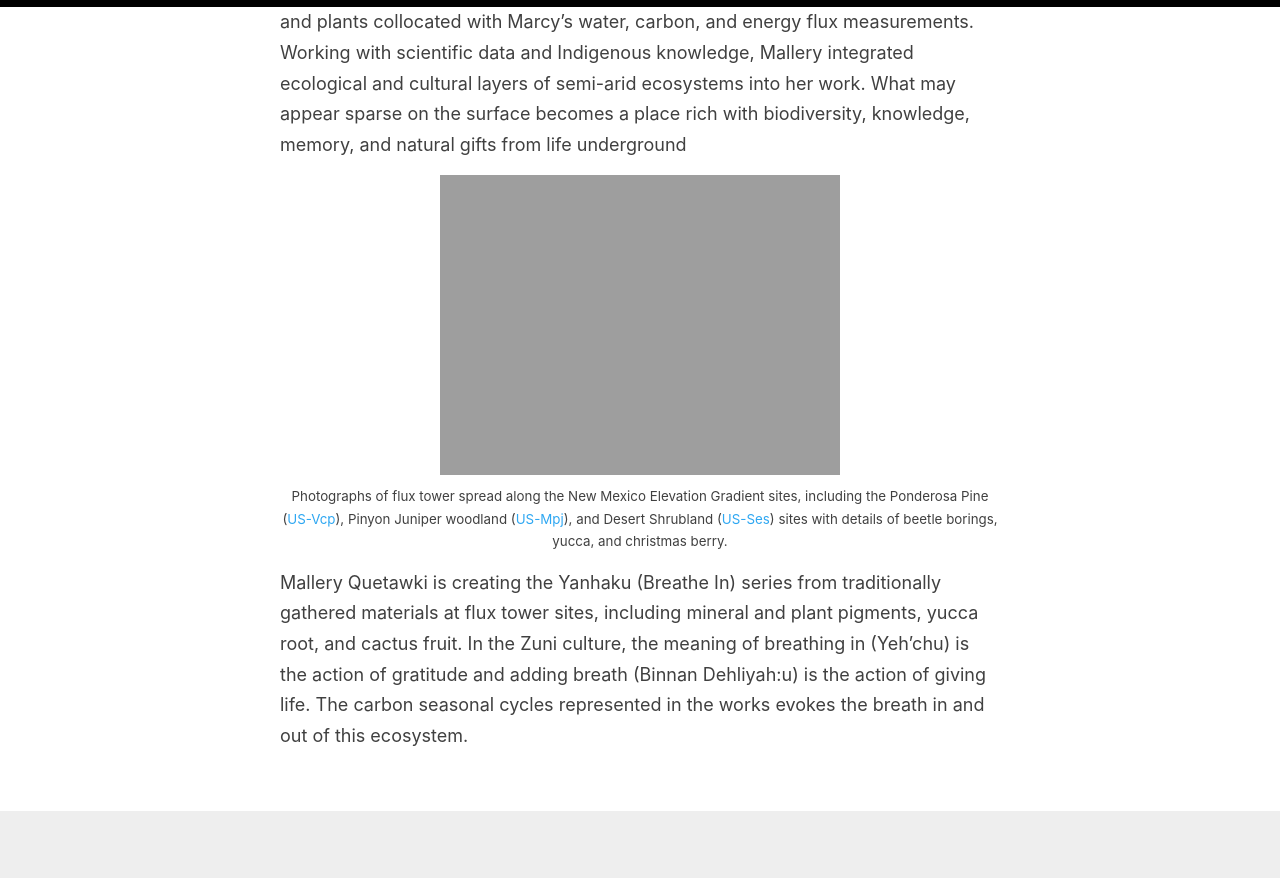
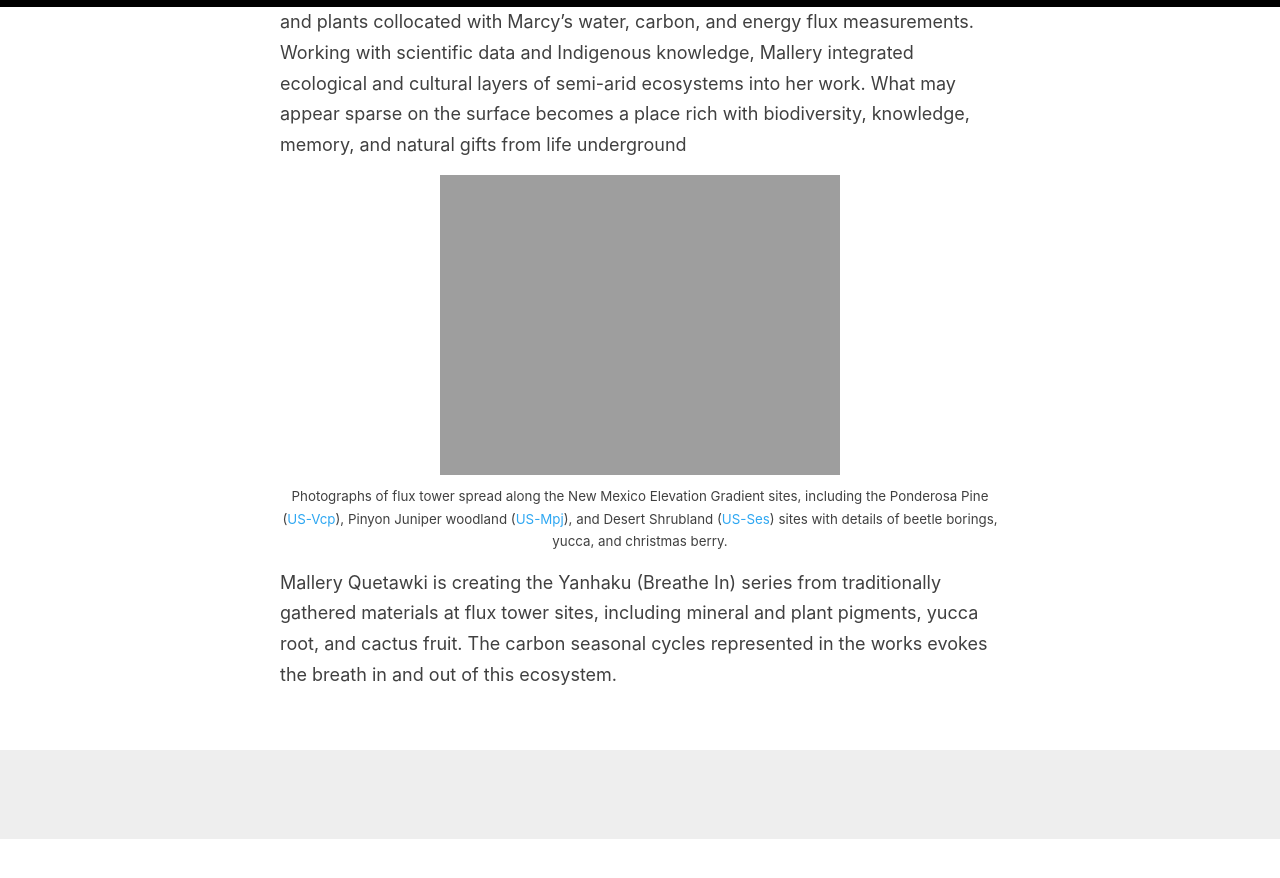
Before and after one commit to fluxnetart/fluxnetart.github.io, a Jekyll site: the page built from _posts/2025-11-20-yenhaku.md, in a window 1280 px wide and 900 px high, scrolled down 909 px. Shown: the top 878 px of the window. Built offline with Jekyll 4.4.1, drawn with Linux system fonts in a browser that asks for light colours; after the commit the page ends 1748 px from its top, so only the background shows below that.

Commit message:
Update 2025-11-20-yenhaku.md

```diff
--- a/_posts/2025-11-20-yenhaku.md
+++ b/_posts/2025-11-20-yenhaku.md
@@ -18,4 +18,4 @@ Artist Mallery Quetawki and ecologist Marcy Litvak visited grasslands, pinon jun
 </figure>
 
 
-Mallery Quetawki is creating the Yanhaku (Breathe In) series from traditionally gathered materials at flux tower sites, including mineral and plant pigments, yucca root, and cactus fruit. In the Zuni culture, the meaning of breathing in (Yeh’chu) is the action of gratitude and adding breath (Binnan Dehliyah:u) is the action of giving life. The carbon seasonal cycles represented in the works evokes the breath in and out of this ecosystem.
+Mallery Quetawki is creating the Yanhaku (Breathe In) series from traditionally gathered materials at flux tower sites, including mineral and plant pigments, yucca root, and cactus fruit. The carbon seasonal cycles represented in the works evokes the breath in and out of this ecosystem.
```
